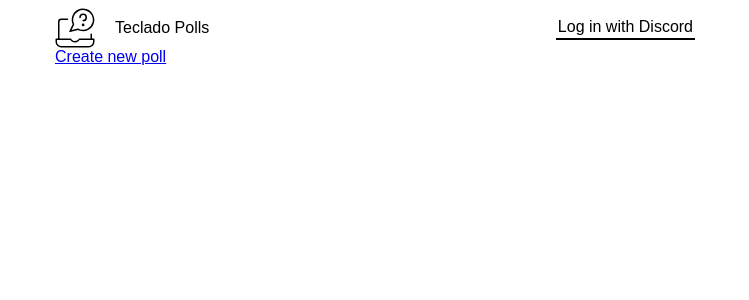
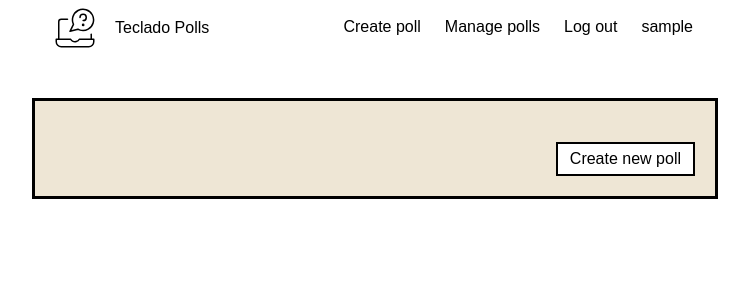
Before and after one commit to tecladocode/teclado-polls, a Flask app: page /view/1 in a window 1280 px wide. Shown: the top 300 px of the page, without its empty margins (265-1014 px from the left). Run offline with Flask 2, Linux system fonts and the light colour scheme; the visitor is signed in with stand-in values (Sample User, id 1); data that the repository does not hold is empty; parts of the project's set-up code (start-up, migrations or seed data) failed here and were passed over.

Commit message:
Add a bunch of stuff.

```diff
--- a/app.py
+++ b/app.py
@@ -1,5 +1,7 @@
+from urllib.parse import quote
+import os
 import sqlite3
-from flask import Flask, render_template, request, session
+from flask import Flask, render_template, request, session, redirect, url_for
 import requests
 from secrets import CLIENT_SECRET
 import create_tables
@@ -13,8 +15,9 @@ DISCORD_TOKEN_URL = "https://discordapp.com/api/oauth2/token"
 DISCORD_GET_CURRENT_USER = "https://discordapp.com/api/users/@me"
 
 CLIENT_ID = "654393272189321237"
+DISCORD_REDIRECT_URI = os.environ.get("DISCORD_AUTH_REDIRECT", "http://127.0.0.1:5000/authorize")
 
-FINAL_URI = f"{DISCORD_AUTH_URL}?client_id={CLIENT_ID}&redirect_uri=https%3A%2F%2Fteclado-polls.herokuapp.com%2Fauthorize&response_type=code&scope=identify"
+FINAL_URI = f"{DISCORD_AUTH_URL}?client_id={CLIENT_ID}&redirect_uri={quote(DISCORD_REDIRECT_URI)}&response_type=code&scope=identify"
 
 
 @app.route("/")
@@ -31,7 +34,7 @@ def authorize():
         'client_secret': CLIENT_SECRET,
         'grant_type': 'authorization_code',
         'code': code,
-        'redirect_uri': "https://teclado-polls.herokuapp.com//authorize",
+        'redirect_uri': DISCORD_REDIRECT_URI,
         'scope': 'identify'
     }
     headers = {
@@ -46,29 +49,37 @@ def authorize():
     session["username"] = json_data.get("username")
     session["discriminator"] = json_data.get("discriminator")
 
+    if session.get('poll_id'):
+        return redirect(url_for('poll', poll_id=session['poll_id']))
+
     with sqlite3.connect("data.db") as connection:
-        latest_poll_id = connection.execute("SELECT * FROM polls ORDER BY poll_id LIMIT 1").fetchone()[0]
+        latest_poll = connection.execute("SELECT * FROM polls ORDER BY poll_id DESC LIMIT 1").fetchone()
+        if not latest_poll:
+            return redirect(url_for("create_poll"))
+
+        latest_poll_id = latest_poll[0]
         poll = connection.execute("SELECT * FROM polls JOIN options on polls.poll_id = options.poll_id WHERE polls.poll_id = ?", (latest_poll_id,)).fetchall()
         title = poll[0][1]
 
-    return render_template("latest.html", title=title, poll=poll)
+    return render_template("latest.html", title=title, poll=poll, poll_id=latest_poll_id, discord_uri=FINAL_URI)
 
 
 @app.route("/poll/<int:poll_id>")
 def poll(poll_id):
+    session['poll_id'] = poll_id
     with sqlite3.connect("data.db") as connection:
         poll = connection.execute("SELECT * FROM polls JOIN options on polls.poll_id = options.poll_id WHERE polls.poll_id = ?", (poll_id,)).fetchall()
         title = poll[0][1]
-    return render_template("latest.html", title=title, poll=poll)
+    return render_template("latest.html", title=title, poll=poll, poll_id=poll_id, discord_uri=FINAL_URI)
 
 
-@app.route("/vote", methods=["POST"])
-def vote():
+@app.route("/vote/<int:poll_id>", methods=["POST"])
+def vote(poll_id):
     selected_vote = request.form.get("vote")
     with sqlite3.connect("data.db") as connection:
         connection.execute(
             "INSERT INTO votes (username, discriminator, vote, poll_id) VALUES (?, ?, ?, ?)",
-            (session['username'], session['discriminator'], selected_vote, 1)
+            (session['username'], session['discriminator'], selected_vote, poll_id)
         )
 
     return f"You voted for {selected_vote}"
@@ -80,9 +91,13 @@ def view_poll(poll_id):
         cursor = connection.execute("SELECT * FROM polls WHERE poll_id = ?", (poll_id,))
         poll = cursor.fetchone()
 
-        votes_cursor = connection.execute("SELECT vote, COUNT(*) as count FROM votes WHERE poll_id = ? GROUP BY vote;", (poll_id,))
+        votes_cursor = connection.execute("""
+            SELECT options.option_text, COUNT(votes.vote) as count, COUNT(votes.vote) * 100.0 / sum(count(votes.vote)) over() as percentage FROM options
+            LEFT JOIN votes on options.option_id = votes.vote
+            WHERE options.poll_id = ?
+            GROUP BY options.option_text;""", (poll_id,))
         votes = votes_cursor.fetchall()
-    return render_template("view_poll.html", poll=poll, votes=votes)
+    return render_template("view_poll.html", poll=poll, votes=votes, discord_uri=FINAL_URI)
 
 
 @app.route("/create_poll", methods=["GET", "POST"])
@@ -92,9 +107,26 @@ def create_poll():
         option_keys = ["option1", "option2", "option3", "option4"]
 
         with sqlite3.connect("data.db") as connection:
-            connection.execute("INSERT INTO polls (title) VALUES (?)", (title,))
-            last_inserted_id = connection.execute("SELECT last_insert_rowid();").fetchone()[0]
+            cursor = connection.execute("INSERT INTO polls (title, owner, owner_discriminator) VALUES (?, ?, ?)", (title, session['username'], session['discriminator']))
+            last_inserted_id = cursor.lastrowid
 
             options = [(request.form.get(option), last_inserted_id) for option in option_keys if request.form.get(option)]
             connection.executemany("INSERT INTO options (option_text, poll_id) VALUES (?, ?)", options)
-    return render_template("create_poll.html")
+
+        return redirect(url_for("poll", poll_id=last_inserted_id))
+    return render_template("create_poll.html", discord_uri=FINAL_URI)
+
+
+@app.route("/manage_polls")
+def manage_polls():
+    with sqlite3.connect("data.db") as connection:
+        cursor = connection.execute("SELECT * FROM polls WHERE owner = ? AND owner_discriminator = ?",
+                                    (session["username"], session["discriminator"]))
+
+        return render_template("manage_polls.html", polls=cursor.fetchall())
+
+
+@app.route("/logout")
+def logout():
+    session.clear()
+    return redirect(url_for("home"))
--- a/create_tables.py
+++ b/create_tables.py
@@ -1,6 +1,6 @@
 import sqlite3
 
 with sqlite3.connect("data.db") as connection:
-    connection.execute("CREATE TABLE options (option_id INTEGER PRIMARY KEY, option_text TEXT, poll_id INTEGER);")
-    connection.execute("CREATE TABLE polls (poll_id INTEGER PRIMARY KEY, title TEXT);")
-    connection.execute("CREATE TABLE votes (username TEXT, discriminator TEXT, vote TEXT, poll_id TEXT);")
+    connection.execute("CREATE TABLE IF NOT EXISTS options (option_id INTEGER PRIMARY KEY, option_text TEXT, poll_id INTEGER);")
+    connection.execute("CREATE TABLE IF NOT EXISTS polls (poll_id INTEGER PRIMARY KEY, title TEXT, owner TEXT, owner_discriminator TEXT);")
+    connection.execute("CREATE TABLE IF NOT EXISTS votes (username TEXT, discriminator TEXT, vote TEXT, poll_id TEXT);")
--- a/static/css/style.css
+++ b/static/css/style.css
@@ -22,9 +22,10 @@ header img {
 
 header a, header a:active {
     text-decoration: none;
-    border-bottom: 2px solid black;
+    border-bottom: 2px solid rgba(0, 0, 0, 0);
     color: black;
     padding: 2px;
+    margin-left: 20px;
 }
 
 header a:hover {
@@ -32,15 +33,25 @@ header a:hover {
     color: white;
 }
 
+.log-in {
+    border-bottom: 2px solid black;
+}
+
 .container {
     max-width: 640px;
-    margin: 0 auto;
-}
-
-.options {
+    margin: 50px auto;
     padding: 20px;
     background-color: #EEE6D5;
     border: 3px solid black;
+}
+
+form .form-input {
+    margin-bottom: 20px;
+}
+
+form .form-input label {
+    display: block;
+    margin-bottom: 5px;
 }
 
 .option {
@@ -84,14 +95,48 @@ header a:hover {
     justify-content: flex-end;
 }
 
-input[type="submit"] {
+input[type="text"] {
+    background-color: #F7EFDF;
+    border: 1px solid black;
+    font-family: "Public Sans", sans-serif;
+    padding: 5px;
+    width: 50%;
+}
+
+input[type="submit"], .form-submit-login-link {
     padding: 6px 12px;
     border: 2px solid black;
     background-color: white;
+    text-decoration: none;
+    color: black;
 }
 
-input[type="submit"]:hover {
+input[type="submit"]:hover, .form-submit-login-link:hover {
     background-color: black;
     color: white;
     cursor: pointer;
 }
+
+.form-submit-login-link:active {
+    color: black;
+}
+
+.vote-chart {
+    height: 1rem;
+    background-color: #EBD587;
+    border: 1px solid black;
+}
+
+.vote-name {
+    width: 25%;
+}
+
+.vote-option td {
+    vertical-align: top;
+    padding-bottom: 15px;
+}
+
+.vote-chart-container {
+    width: 100%;
+    padding-left: 20px;
+}
--- a/templates/create_poll.html
+++ b/templates/create_poll.html
@@ -30,7 +30,10 @@
                 <input type="text" name="option4" id="option4" />
             </div>
 
-            <input type="submit" />
+            <div class="right-button-container">
+                <input type="submit" />
+            </div>
+
         </form>
     </div>
 {% endblock %}
--- a/templates/navbar.html
+++ b/templates/navbar.html
@@ -3,6 +3,13 @@
         <img src="{{ url_for('static', filename='assets/logo.svg') }}" alt="Logo" /> Teclado Polls
     </div>
     <div class="right">
-        <a class="menu-item" href="{{discord_uri}}">Log in with Discord</a>
+        <a class="menu-item" href="{{ url_for('create_poll') }}">Create poll</a>
+        {% if not session['username'] %}
+            <a class="menu-item log-in" href="{{discord_uri}}">Log in with Discord</a>
+        {% else %}
+            <a class="menu-item" href="{{ url_for('manage_polls') }}">Manage polls</a>
+            <a class="menu-item" href="{{ url_for('logout') }}">Log out</a>
+            <a class="menu-item" href="#">{{ session['username'] }}</a>
+        {% endif %}
     </div>
 </header>
--- a/templates/view_poll.html
+++ b/templates/view_poll.html
@@ -2,14 +2,26 @@
 
 {% block content %}
 <div class="container">
-{{poll[1]}}
+    <h1>{{poll[1]}}</h1>
 
-{% for option in votes %}
-    <div class="vote-option">
-        {{ option[0] }} has {{ option[1] }} votes.
+    <table>
+    {% for option in votes %}
+        <tr class="vote-option">
+            <td class="vote-name">
+                {{ option[0] }}
+            </td>
+            <td class="vote-percentage">
+                {{ option[2] | int }}%
+            </td>
+            <td class="vote-chart-container">
+                <div class="vote-chart" style="width: {{ option[2] | round(0) }}%"></div>
+            </td>
+        </tr>
+    {% endfor %}
+    </table>
+
+    <div class="right-button-container">
+        <a class="form-submit-login-link" href="{{ url_for('create_poll') }}">Create new poll</a>
     </div>
-{% endfor %}
-
-<a href="{{ url_for('create_poll') }}">Create new poll</a>
 </div>
 {% endblock %}
```
Also changed, not shown: templates/latest.html (+8 -4 lines), templates/manage_polls.html (added, +21 -0 lines).
